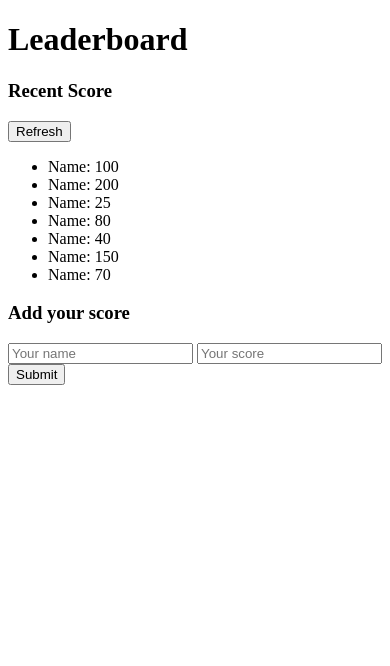
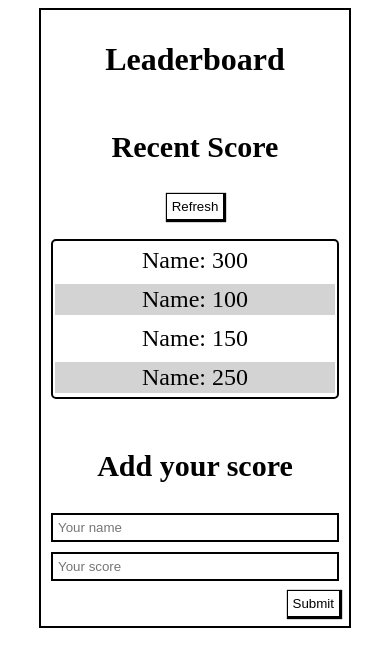
Before and after one commit to r-ahmed2022/Leaderboard, a website built with webpack: page src/index.html in a window 390 px wide. Built offline with nearby package versions, Linux system fonts and the light colour scheme.

Commit message:
setup webpack and css styling

```diff
--- a/src/index.html
+++ b/src/index.html
@@ -14,21 +14,18 @@
         <h1>Leaderboard</h1>
     </header>
     <main id="container">
-        <section id="list-score">
+        <section id="score-card">
             <div id="list-header">
                 <h3>Recent Score</h3>
                 <button type="button" id="refresh">Refresh</button>
             </div>
-            <div>
+            <div id="list-div">
                 <ul id="list">
-                    <li>Name: 100</li>
-                    <li>Name: 200</li>
-                    <li>Name: 25</li>
-                    <li>Name: 80</li>
-                    <li>Name: 40</li>
-                    <li>Name: 150</li>
-                    <li>Name: 70</li>
-                </ul>
+                    <li><span class="player">Name:</span> 300</li>
+                    <li><span class="player">Name:</span> 100</li>
+                    <li><span class="player">Name:</span> 150</li>
+                    <li><span class="player">Name: </span>250</li>
+                 </ul>
             </div>
         </section>
         <section id="add-score">
--- a/src/index.js
+++ b/src/index.js
@@ -0,0 +1,4 @@
+/* eslint-disable linebreak-style */
+// eslint-disable-next-line no-unused-vars
+import _ from 'lodash';
+import './style.css';
--- a/src/style.css
+++ b/src/style.css
@@ -0,0 +1,150 @@
+* {
+  box-sizing: border-box;
+}
+
+body {
+  margin: auto;
+  width: 80%;
+  padding: 10px;
+  margin-top: 2%;
+  border: 2px solid #000;
+}
+
+h1 {
+  font-weight: bold;
+
+}
+
+h3 {
+  font-weight: bold;
+  font-size: 30px;
+}
+
+#container {
+  margin: 0 auto;
+  display: flex;
+  align-items: center;
+  justify-content: space-around;
+}
+
+#score-card {
+  width: 45%;
+  display: flex;
+  flex-direction: column;
+}
+
+#list-header {
+  display: flex;
+  justify-content: space-between;
+  align-items: center;
+}
+
+#list-header > button {
+  padding: 5px;
+  border: none;
+  background: none;
+  box-shadow: 1px 1px 1px 2px #000;
+}
+
+#list {
+  border: 2px solid #000;
+  border-radius: 5px;
+  padding: 0 2px;
+  margin: 0;
+  font-size: 1.3rem;
+}
+
+#list > li {
+  list-style: none;
+  padding: 2px;
+  margin: 4px;
+}
+
+#list > li:nth-child(even) {
+  background-color: #d3d3d3;
+}
+
+#add-score {
+  width: 30%;
+  display: flex;
+  flex-direction: column;
+}
+
+#score-form {
+  display: flex;
+  flex-direction: column;
+}
+
+#score-form > input {
+  padding: 5px;
+  margin-bottom: 10px;
+  border: 2px solid #000;
+}
+
+#add {
+  width: auto;
+  padding: 5px;
+  margin: auto;
+  margin-right: 0;
+  border: none;
+  background: none;
+  box-shadow: 1px 1px 1px 2px #000;
+}
+
+
+@media (max-width: 500px) {
+
+  #container {
+    width: 100%;
+    flex-direction: column;
+    align-items: center;
+  }
+
+  #score-card, #add-score{
+    width: 100%;
+    height: auto;
+  }
+
+  #list {
+    display: flex;
+    flex-direction: column;
+    align-items: center;
+  }
+
+  #list > li {
+   width: 100%;
+   text-align: center;
+   font-size: 1.5rem;
+   }
+
+  #score-card > #list-header
+{
+  display: flex;
+  flex-direction: column;
+ justify-content: space-around;
+ align-items: center;
+}
+
+  h1 {
+    font-weight: bold;
+    text-align: center;
+    display: block;
+  }
+
+  h3 {
+    width: 100%;
+    font-weight: bold;
+    text-align: center;
+    font-size: 30px;
+  }
+
+  #add {
+    width: auto;
+  }
+
+  #list {
+    width: 100%;
+    margin: 20px 0;
+  }
+
+}
--- /dev/null
+++ b/webpack.config.js
@@ -0,0 +1,21 @@
+/* eslint-disable linebreak-style */
+const HtmlWebpackPlugin = require('html-webpack-plugin');
+const path = require('path');
+
+module.exports = {
+  mode: 'development',
+  entry: { index: path.resolve(__dirname, 'src', 'index.js') },
+  plugins: [
+    new HtmlWebpackPlugin({
+      template: path.resolve(__dirname, 'src', 'index.html'),
+    }),
+  ],
+  module: {
+    rules: [
+      {
+        test: /\.css$/,
+        use: ['style-loader', 'css-loader'],
+      },
+    ],
+  },
+};
```
Also changed, not shown: package.json (added, +41 -0 lines), .eslintrc.json (added), .github/workflows/linters.yml (added), .stylelintrc.json (added), dist/main.js (added), 3 other files.
